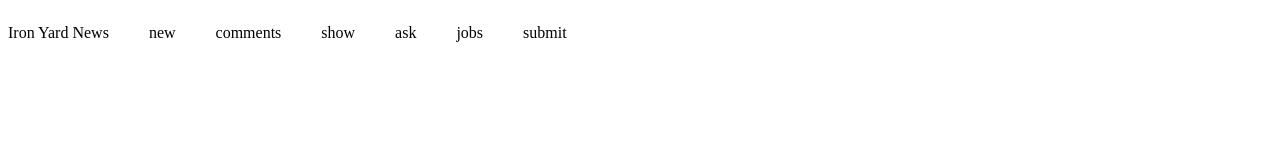
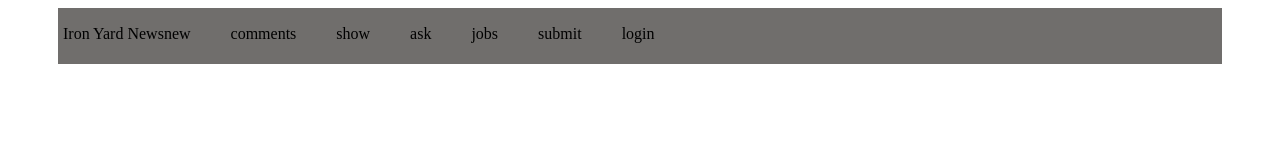
Before and after one commit to marybethclark/the-iron-news, a plain HTML site: page index.html in a window 1280 px wide. Drawn offline with Linux system fonts and the light colour scheme.

Commit message:
not much progress, about to fix the ordered list tags

```diff
--- a/index.html
+++ b/index.html
@@ -7,13 +7,13 @@
   <body>
   <div class= "banner">
     <p>Iron Yard News</p>
-    <ol> new</ol>
+    <p> new </p>
     <ol> comments</ol>
     <ol> show</ol>
     <ol> ask</ol>
     <ol> jobs</ol>
     <ol> submit</ol>
-
+    <ol> login</ol>
   <!--The code below tells the html file to connect to the main.css file.-->
   <link rel = "stylesheet" href="main.css">
   </body>
--- a/main.css
+++ b/main.css
@@ -1,3 +1,8 @@
 .banner{
   display: flex;
+  background-color:#706E6C;
+    padding:1px 5px 5px 5px;
+    margin-left: 50px;
+    margin-right: 50px
+
 }
```
